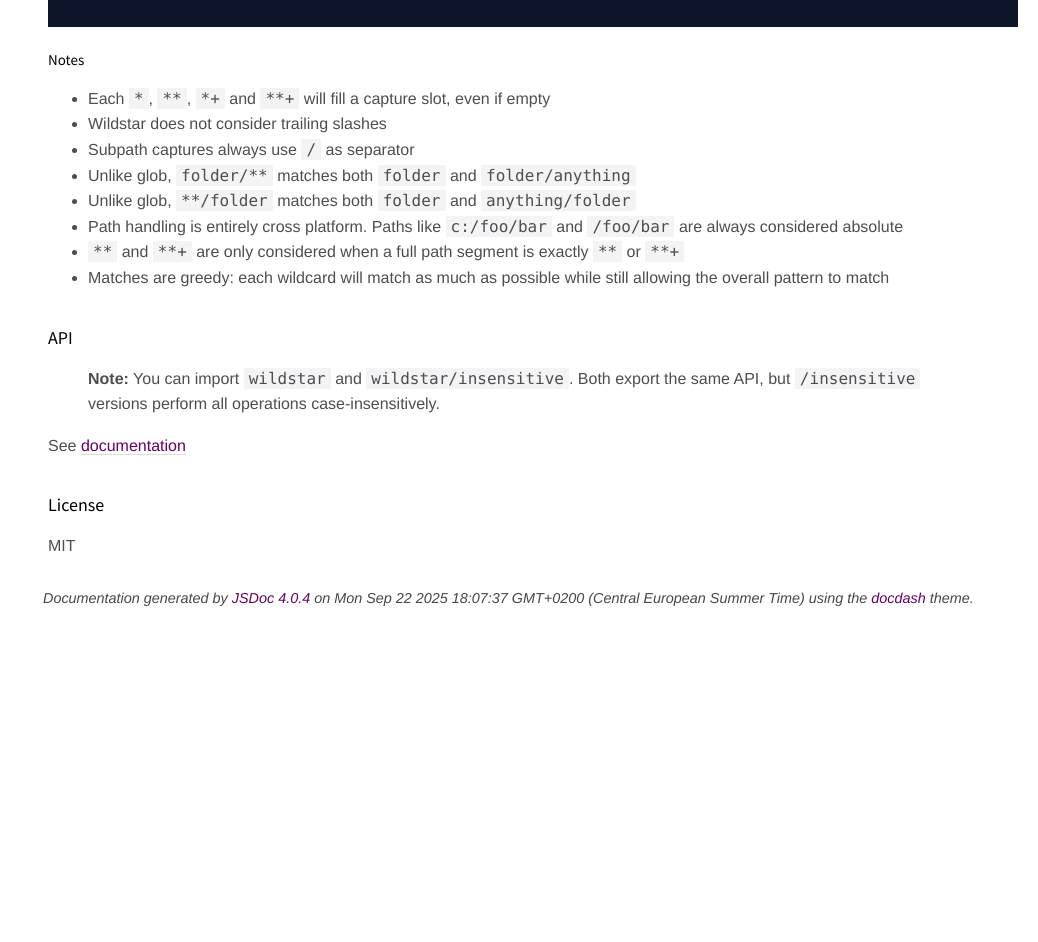
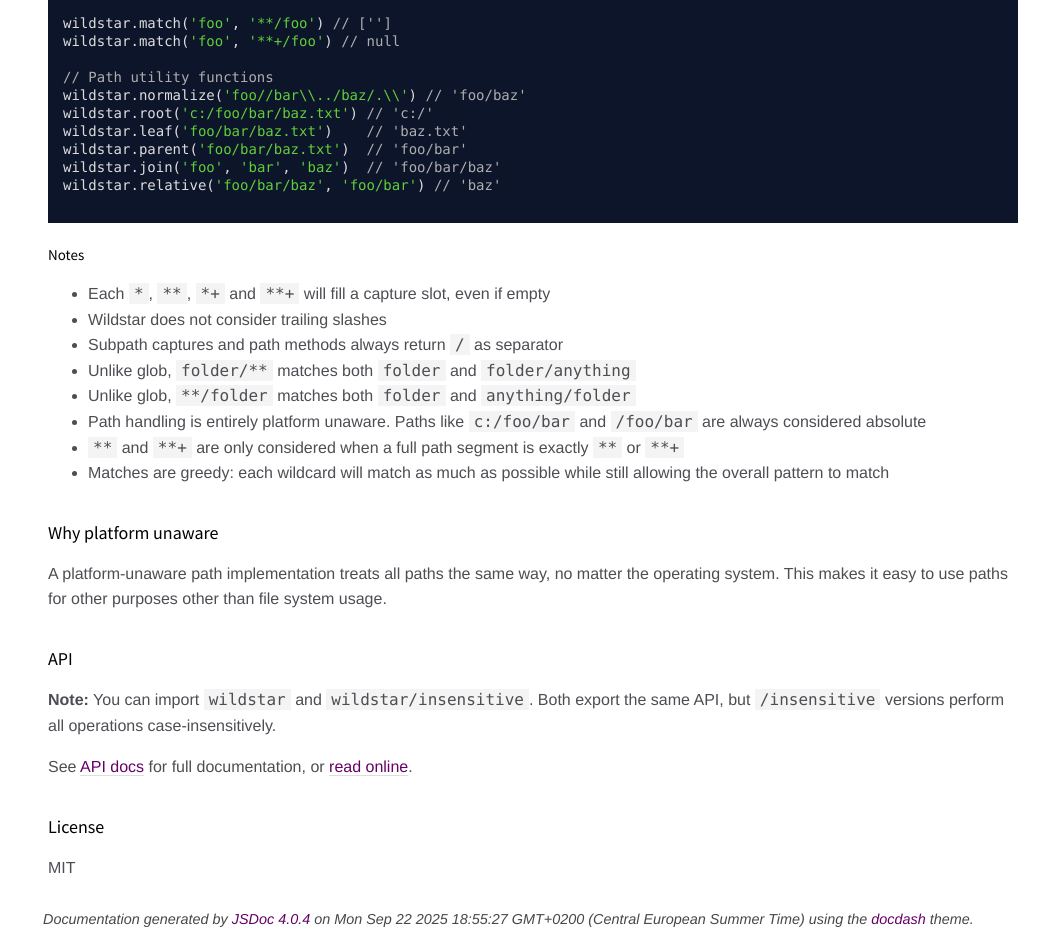
Before and after one commit to kamicane/wildstar, a website: page docs/index.html in a window 1280 px wide. Shown: the part 1332-2274 px from the top of the page, without its empty margins (242-1280 px from the left). Before the commit the page ends 1953 px from the top, so only its background shows below. Drawn offline with Linux system fonts and the light colour scheme.

Commit message:
update docs

```diff
--- a/docs/index.html
+++ b/docs/index.html
@@ -63,13 +63,14 @@
 
     <section class="readme usertext">
         <article><h1>wildstar</h1>
-<p>A minimal, path-aware, unicode-safe pattern matching library for node.js. Supports captures and replacements.</p>
+<p>A minimal, path-aware, platform-unaware, unicode-safe pattern matching library for node.js. Supports captures and replacements.</p>
 <h2>Features</h2>
 <ul>
 <li>Wildcard matching with <code>*</code> (zero or more) and <code>*+</code> (one or more)</li>
 <li><code>**</code> and <code>**+</code> wildcards for matching across path segments</li>
 <li>Each wildcard captures results</li>
 <li>Unicode-safe (works with code points, not just code units)</li>
+<li>provides simple path methods like <code>root</code>, <code>leaf</code>, <code>parent</code>, <code>join</code>, and more, making it a minimal alternative to Node's <code>path</code> module for platform-unaware path manipulation.</li>
 </ul>
 <h2>Installation</h2>
 <pre class="prettyprint source lang-sh"><code>npm install wildstar
@@ -116,23 +117,31 @@
 
 wildstar.match('foo', '**/foo') // ['']
 wildstar.match('foo', '**+/foo') // null
+
+// Path utility functions
+wildstar.normalize('foo//bar\\../baz/.\\') // 'foo/baz'
+wildstar.root('c:/foo/bar/baz.txt') // 'c:/'
+wildstar.leaf('foo/bar/baz.txt')    // 'baz.txt'
+wildstar.parent('foo/bar/baz.txt')  // 'foo/bar'
+wildstar.join('foo', 'bar', 'baz')  // 'foo/bar/baz'
+wildstar.relative('foo/bar/baz', 'foo/bar') // 'baz'
 </code></pre>
 <h3>Notes</h3>
 <ul>
 <li>Each <code>*</code>, <code>**</code>, <code>*+</code> and <code>**+</code> will fill a capture slot, even if empty</li>
 <li>Wildstar does not consider trailing slashes</li>
-<li>Subpath captures always use <code>/</code> as separator</li>
+<li>Subpath captures and path methods always return <code>/</code> as separator</li>
 <li>Unlike glob, <code>folder/**</code> matches both <code>folder</code> and <code>folder/anything</code></li>
 <li>Unlike glob, <code>**/folder</code> matches both <code>folder</code> and <code>anything/folder</code></li>
-<li>Path handling is entirely cross platform. Paths like <code>c:/foo/bar</code> and <code>/foo/bar</code> are always considered absolute</li>
+<li>Path handling is entirely platform unaware. Paths like <code>c:/foo/bar</code> and <code>/foo/bar</code> are always considered absolute</li>
 <li><code>**</code> and <code>**+</code> are only considered when a full path segment is exactly <code>**</code> or <code>**+</code></li>
 <li>Matches are greedy: each wildcard will match as much as possible while still allowing the overall pattern to match</li>
 </ul>
+<h2>Why platform unaware</h2>
+<p>A platform-unaware path implementation treats all paths the same way, no matter the operating system. This makes it easy to use paths for other purposes other than file system usage.</p>
 <h2>API</h2>
-<blockquote>
 <p><strong>Note:</strong> You can import <code>wildstar</code> and <code>wildstar/insensitive</code>. Both export the same API, but <code>/insensitive</code> versions perform all operations case-insensitively.</p>
-</blockquote>
-<p>See <a href="/docs">documentation</a></p>
+<p>See <a href="API.md">API docs</a> for full documentation, or <a href="https://kamicane.github.io/wildstar/">read online</a>.</p>
 <h2>License</h2>
 <p>MIT</p></article>
     </section>
@@ -149,7 +158,7 @@
 <br class="clear">
 
 <footer>
-    Documentation generated by <a href="https://github.com/jsdoc3/jsdoc">JSDoc 4.0.4</a> on Mon Sep 22 2025 18:07:37 GMT+0200 (Central European Summer Time) using the <a href="https://github.com/clenemt/docdash">docdash</a> theme.
+    Documentation generated by <a href="https://github.com/jsdoc3/jsdoc">JSDoc 4.0.4</a> on Mon Sep 22 2025 18:55:27 GMT+0200 (Central European Summer Time) using the <a href="https://github.com/clenemt/docdash">docdash</a> theme.
 </footer>
 
 <script>prettyPrint();</script>
```
Also changed, not shown: docs/module-wildstar.html (+1 -1 lines), docs/module-wildstar_insensitive.html (+1 -68 lines), docs/wildstar-insensitive.js.html (+1 -2 lines), docs/wildstar.js.html (+1 -1 lines), README.md.
